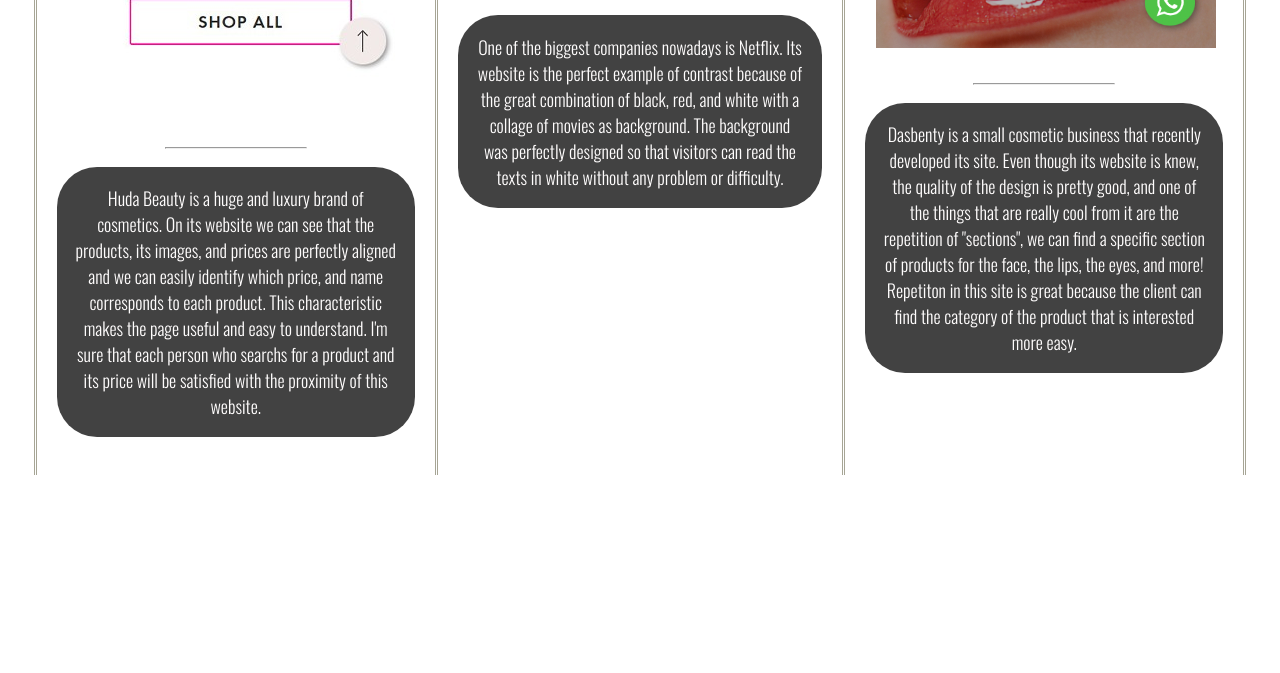
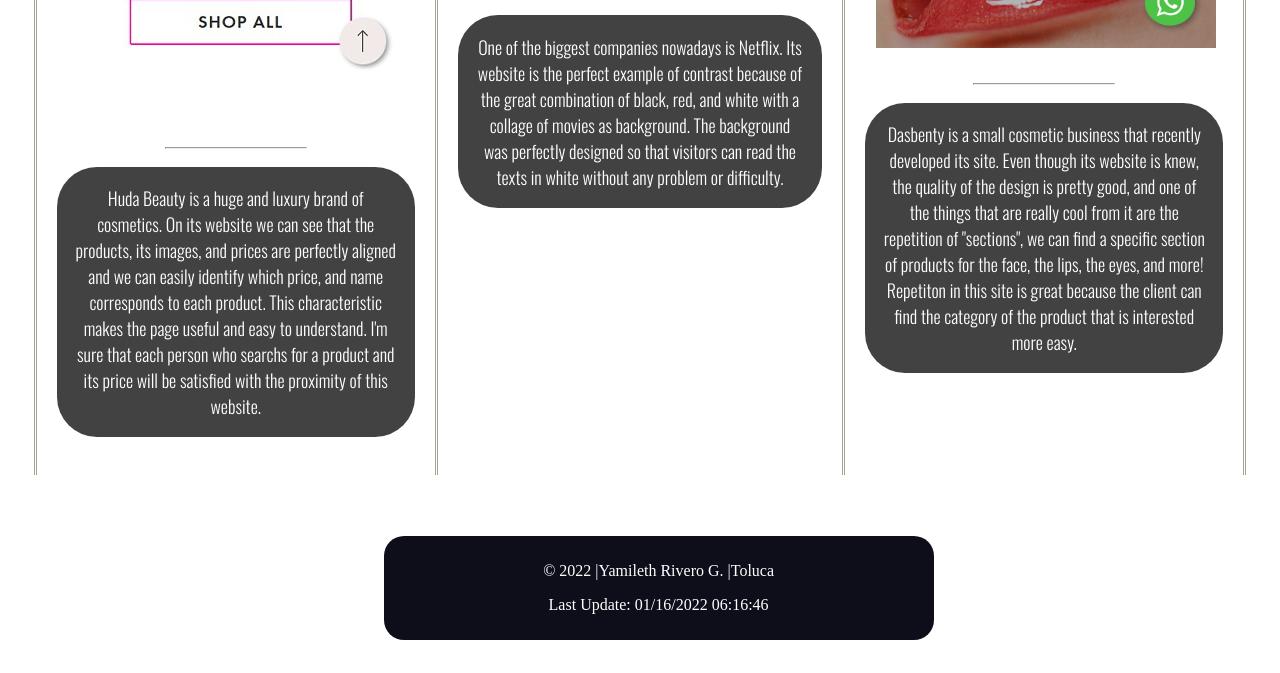
Before and after one commit to yamiriv1311/wdd230, a plain HTML site: page lesson2/design-principles.html in a window 1280 px wide. Shown: the part 1016-1689 px from the top of the page. Before the commit the page ends 1525 px from the top, so only its background shows below. Drawn offline with nearby package versions, Linux system fonts and the light colour scheme; a web font is replaced by a local one.

Commit message:
design_principles_document_updated

```diff
--- a/lesson2/css/style.css
+++ b/lesson2/css/style.css
@@ -22,6 +22,17 @@ main{
 hr{
   margin-top: 20px;
   width: 140px;
+}
+
+footer{
+  background-color: rgb(14, 13, 26);
+  max-width: 530px;
+  margin-left: 350px;
+  border-radius: 20px;
+  margin-top: 5%;
+  text-align: center;
+  color: white;
+  padding: 10px;
 }
 
 /*-------------- PAGES DIV --------------- */
@@ -151,7 +162,15 @@ h2:hover{
   background-color: black;
 }
 
-p:hover{
+.text_page_1:hover{
+  background-color: black;
+}
+
+.text_page_2:hover{
+  background-color: black;
+}
+
+.text_page_3:hover{
   background-color: black;
 }
 
--- a/lesson2/design-principles.html
+++ b/lesson2/design-principles.html
@@ -70,5 +70,14 @@
     </div>
   </main>
 
+  <footer>
+    <p>
+      &copy; <span id="year"></span>
+      |Yamileth Rivero G.
+      |Toluca
+    </p>
+    <p class="updated_date">Last Update: <span id="date"></span></p>
+  </footer>
+  <script src="js/javascript.js"></script>
 </body>
 </html>
--- /dev/null
+++ b/lesson2/js/javascript.js
@@ -0,0 +1,3 @@
+document.querySelector("#date").textContent = document.lastModified;
+var options = {year: "numeric"};
+document.querySelector("#year").textContent = new Date().toLocaleDateString("en-US", options);
```
